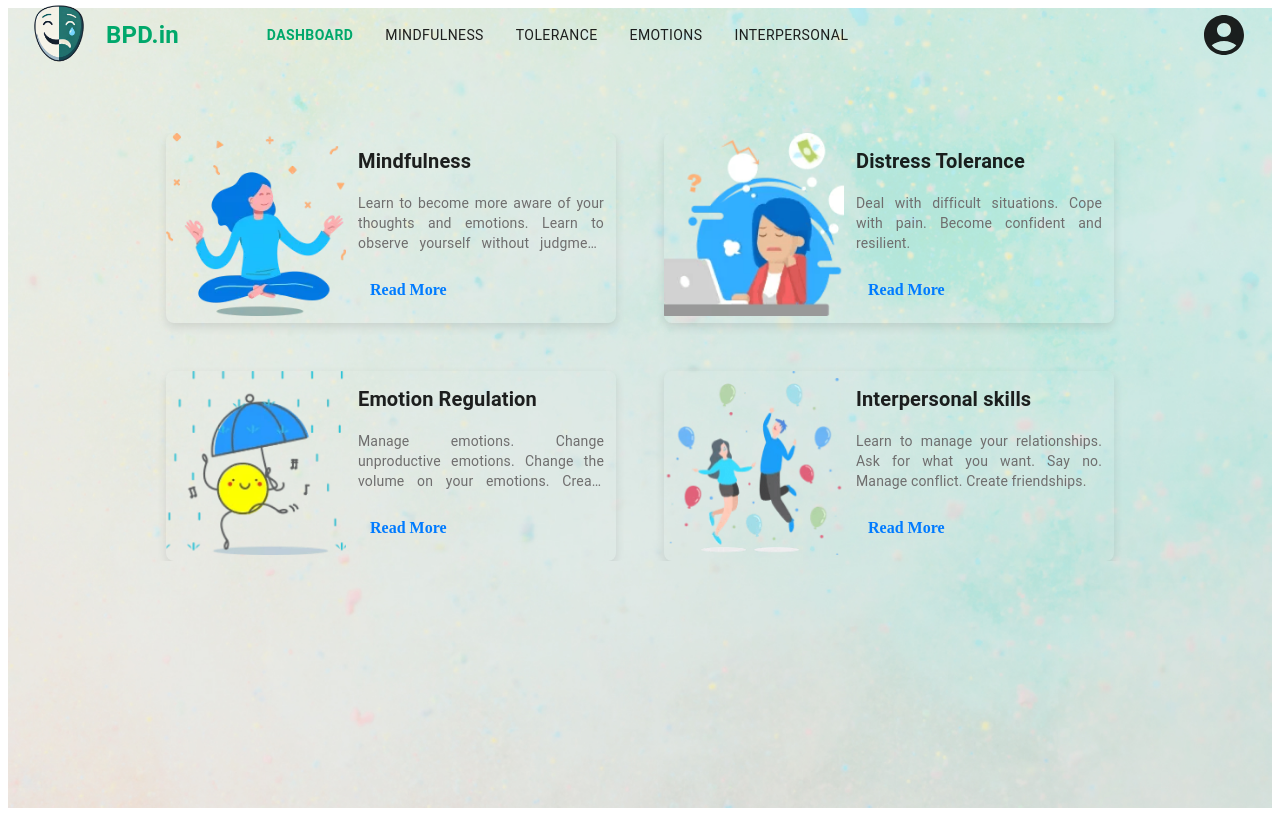
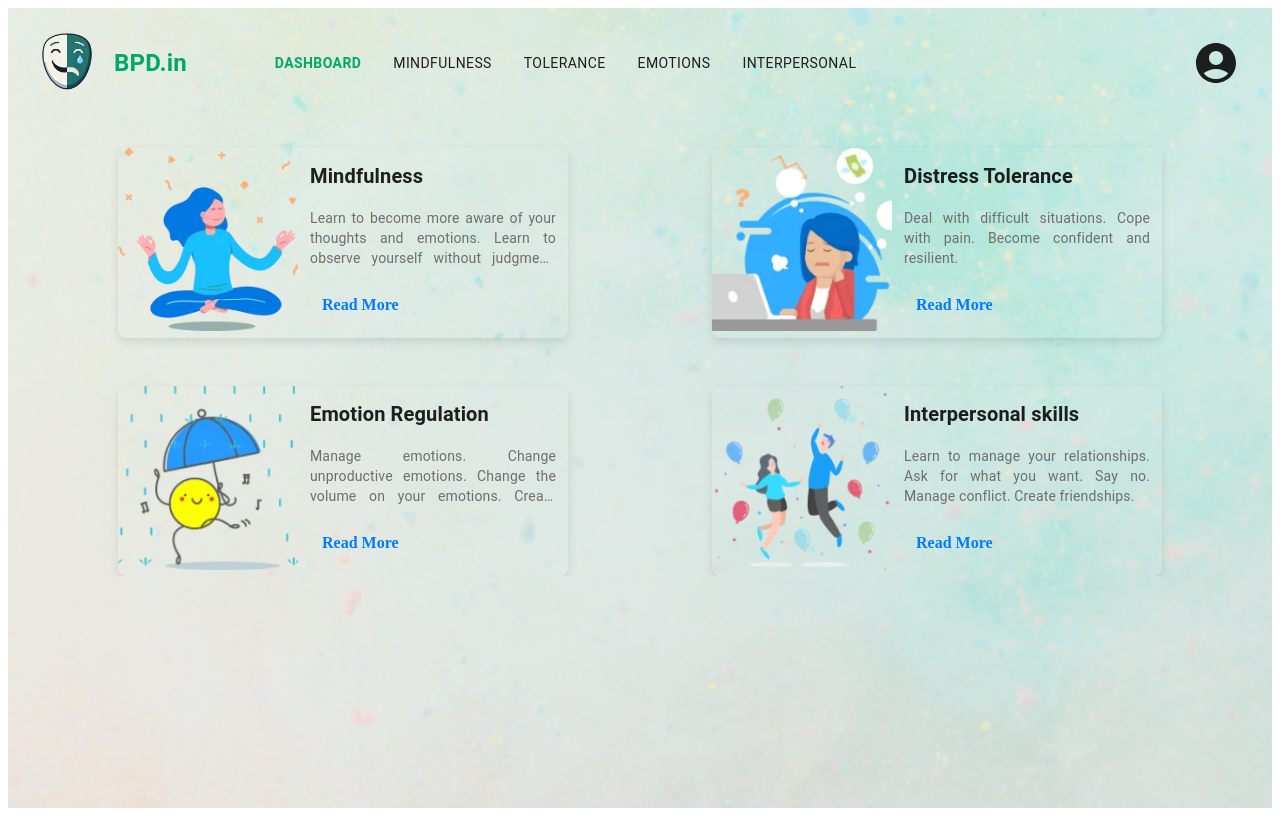
Before and after one commit to HanoodTunio/living-with-bpd, a React (Vite) app in the folder front-end/: page / in a window 1280 px wide. Built offline with nearby package versions, Linux system fonts and the light colour scheme.

Commit message:
Centered content within the page and card elements

```diff
--- a/front-end/src/pages/DialecticalBehaviorTherapyPage.jsx
+++ b/front-end/src/pages/DialecticalBehaviorTherapyPage.jsx
@@ -1,5 +1,5 @@
 import React from "react";
-import { Box, Typography, Link, Grid2, Paper } from "@mui/material";
+import { Box, Typography, Link, Grid, Paper } from "@mui/material";
 import UserHeader from "../components/mainlayout/UserHeader/UserHeader";
 import effective from "../assets/images/effective.png";
 import emotions from "../assets/images/emotions.png";
@@ -42,24 +42,21 @@ const DialecticalBehaviorTherapyPage = () => {
     <Box
       sx={{
         width: "100%",
-        height: "100vh", // Ensure full viewport height
-        overflow: "hidden", // Hide overflow at the root level
+        minHeight: "100vh", // Ensure the page takes at least the full height of the viewport
         display: "flex",
         flexDirection: "column", // Stack items vertically
-        justifyContent: "flex-start", // Align top to prevent content from overflowing
-        alignItems: "center", // Center horizontally
         background: "none", // Remove background from Box
+        overflowY: "auto", // Allow scrolling for the outer container
+        justifyContent: "center", // Center content vertically
+        alignItems: "center", // Center content horizontally
       }}
     >
       {/* Header Section */}
       <Box
         sx={{
-          position: "fixed",
-          top: 0,
-          left: 0,
-          width: "100%",
-          zIndex: 10,
-          height: "80px", // Explicit height for fixed header
+          height: "80px", // Set header height
+          padding: "20px", // Optional, if you want some padding
+          width: "100%", // Ensure the header spans the full width
         }}
       >
         <UserHeader />
@@ -68,34 +65,37 @@ const DialecticalBehaviorTherapyPage = () => {
       {/* Main Content Section */}
       <Box
         sx={{
-          marginTop: "80px", // Ensure content doesn't overlap with the header
           width: "100%",
-          maxWidth: "lg",
-          overflowY: "hidden", // Allow vertical scrolling within this area if needed
+          maxWidth: "lg", // Set max width for the content section to avoid stretching
           padding: "20px",
           boxSizing: "border-box", // Include padding in width/height calculations
+          flex: 1, // Allow the content section to expand and fill the remaining height
+          overflowY: "auto", // Ensure content can scroll if it overflows
         }}
       >
-        <Grid2
+        <Grid
           container
           spacing={6}
-          justifyContent="center"
-          marginTop={"25px"}
-          sx={{ overflow: "hidden" }}
+          justifyContent="center" // Horizontally center the cards
+          sx={{
+            padding: "0 10px", // Small padding to prevent overflow
+            overflowX: "hidden", // Prevent horizontal overflow
+          }}
         >
           {cardsData.map((card, index) => (
-            <Grid2 key={index} item xs={12} sm={6} md={6}>
+            <Grid key={index} item xs={12} sm={6}>
               <Paper
                 sx={{
                   display: "flex",
                   flexDirection: "row",
                   borderRadius: "8px",
                   boxShadow: "0px 4px 10px rgba(0, 0, 0, 0.1)",
-                  overflow: "hidden",
+                  overflow: "hidden", // Prevent overflow within cards
                   backgroundColor: "transparent", // Keep card background intact
                   width: "100%", // Ensure the card doesn't stretch beyond the container
                   maxWidth: "450px", // Set max width of each card
-                  height: "auto", // Remove fixed height to adjust for text overflow
+                  height: "auto", // Allow dynamic height based on content
+                  margin: "0 auto", // Center each card inside the grid item
                 }}
               >
                 {/* Image Column */}
@@ -112,7 +112,7 @@ const DialecticalBehaviorTherapyPage = () => {
                     style={{
                       width: "100%",
                       height: "100%",
-                      objectFit: "cover", // Make sure image covers the area without distortion
+                      objectFit: "cover", // Ensure the image covers the area without distortion
                     }}
                   />
                 </Box>
@@ -152,7 +152,7 @@ const DialecticalBehaviorTherapyPage = () => {
                     sx={{
                       display: "inline-block",
                       padding: "12px",
-                      color: "#007BFF", // Link color (adjust as needed)
+                      color: "#007BFF", // Link color
                       textDecoration: "none", // Remove underline if you don't want it
                       fontWeight: "bold",
                       "&:hover": {
@@ -165,9 +165,9 @@ const DialecticalBehaviorTherapyPage = () => {
                   </Link>
                 </Box>
               </Paper>
-            </Grid2>
+            </Grid>
           ))}
-        </Grid2>
+        </Grid>
       </Box>
     </Box>
   );
```
